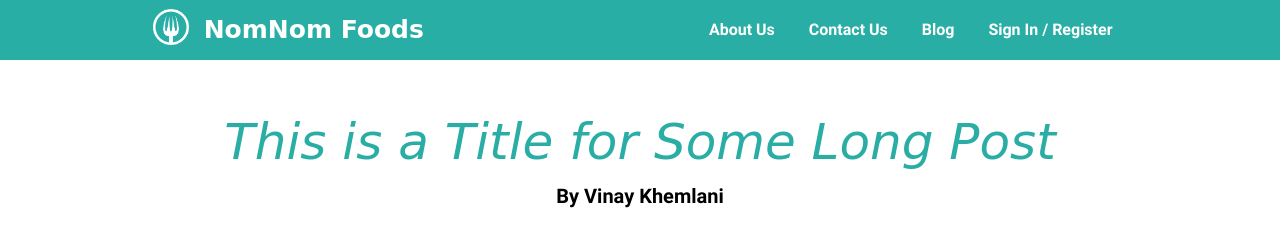
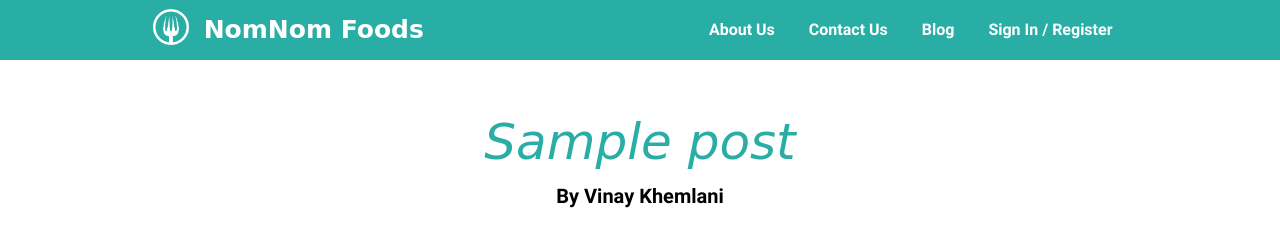
Before and after one commit to eson-schulz/nomnom-blog, a Django app: a page that uses templates/blog-post.html in a window 1280 px wide. Shown: the top 245 px of the page. Run offline with Django 3.2, Linux system fonts and the light colour scheme; tables that the repository leaves empty hold one stand-in row (values such as "Sample post"); some libraries are stand-ins or nearby versions; some web fonts are replaced.

Commit message:
Added title to be rendered

```diff
--- a/templates/blog-post.html
+++ b/templates/blog-post.html
@@ -92,7 +92,7 @@
 
 
  	<div class="centered_container vertical_padding" id="title">
- 		<h1>This is a Title for Some Long Post</h1>
+ 		<h1>{{ post.title }}</h1>
  		<h4>By Vinay Khemlani</h4>
  	</div>
 
```
